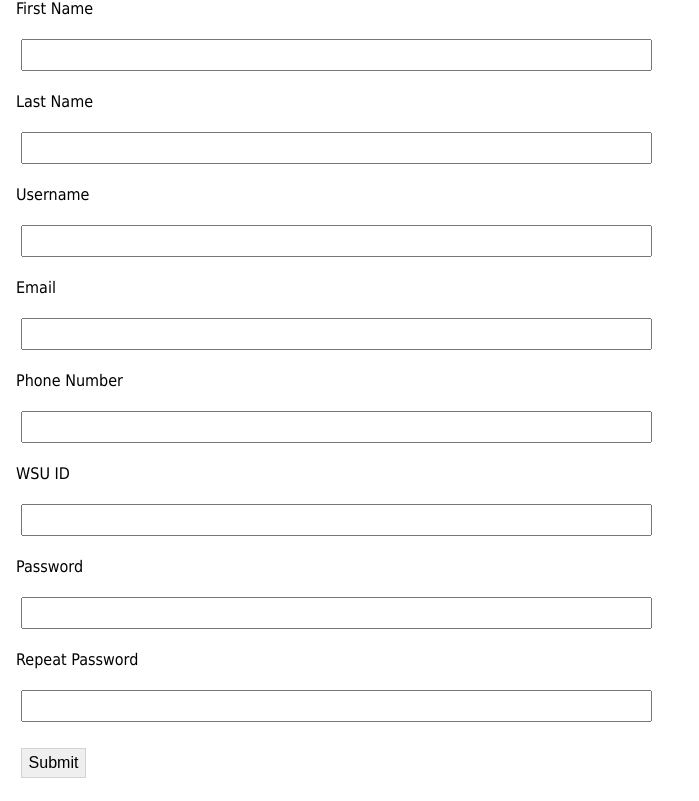
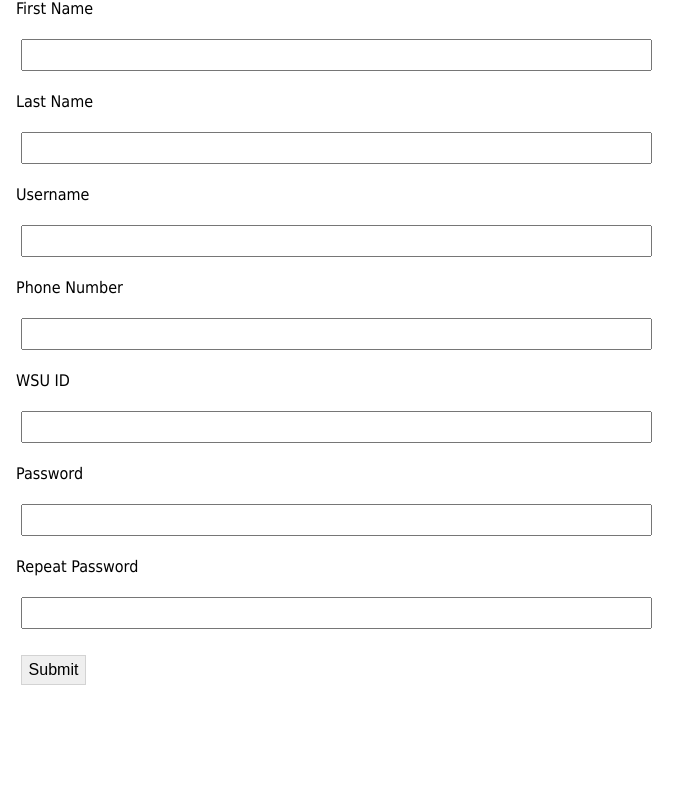
Before and after one commit to Nick-Kildall/WSU-Group-Website, a Flask app: page /faculty_registration in a window 1280 px wide. Shown: the part 116-917 px from the top of the page, without its empty margins (0-699 px from the left). After the commit the page ends 801 px from the top, so only its background shows below. Run offline with Flask 2, Linux system fonts and the light colour scheme; data comes from the database, SQL or seed files in the repository; some libraries are stand-ins or nearby versions.

Commit message:
fixed qualifications issue and took out the email variable for faculty

```diff
--- a/app/Controller/auth_forms.py
+++ b/app/Controller/auth_forms.py
@@ -15,17 +15,17 @@ class FacultyRegForm(FlaskForm):
     firstname = StringField('First Name', validators=[DataRequired()])
     lastname = StringField('Last Name', validators=[DataRequired()])
     username=StringField('Username', validators=[DataRequired()])
-    email = StringField('Email', validators=[DataRequired(), Email()])
+   # email = StringField('Email', validators=[DataRequired(), Email()])
     phone_num = StringField('Phone Number',  validators=[DataRequired()])
     wsu_id = StringField('WSU ID', validators=[DataRequired()])
     password = PasswordField('Password',validators=[DataRequired()])
     password2 = PasswordField('Repeat Password',validators=[DataRequired(),EqualTo('password')])
     submit = SubmitField('Submit')
 
-    def validate_email(self, email):
-        faculty=Faculty.query.filter_by(email=email.data).first()
-        if faculty is not None:
-            raise ValidationError('The email already exists! Please use a different email address.')
+    # def validate_email(self, email):
+    #     faculty=Faculty.query.filter_by(email=email.data).first()
+    #     if faculty is not None:
+    #         raise ValidationError('The email already exists! Please use a different email address.')
 
     def validate_username(self, username):
         faculty=Faculty.query.filter_by(username=username.data).first()
--- a/app/Controller/auth_routes.py
+++ b/app/Controller/auth_routes.py
@@ -17,7 +17,7 @@ def f_register():
     #     return redirect(url_for('routes.index'))
     rform=FacultyRegForm()
     if rform.validate_on_submit():
-        faculty=Faculty(username=rform.username.data, email=rform.email.data, firstname=rform.firstname.data,
+        faculty=Faculty(username=rform.username.data, firstname=rform.firstname.data,
                         lastname=rform.lastname.data,phone_num=rform.phone_num.data,wsu_id=rform.wsu_id.data)
         faculty.set_password(rform.password.data)
         db.session.add(faculty)
@@ -66,6 +66,7 @@ def login():
     return render_template('login.html', title = 'Sign In', form=lform)
 
 @bp_auth.route('/logout', methods = ['GET'])
+@login_required
 def logout():
     logout_user()
     return redirect(url_for('auth.login'))
--- a/app/Model/models.py
+++ b/app/Model/models.py
@@ -66,8 +66,8 @@ class Interest(db.Model):
 
 class User(UserMixin, db.Model):
     id=db.Column(db.Integer, primary_key=True)
-    username=db.Column(db.String(64),unique=True,index=True)
-    email = db.Column(db.String(120),unique=True,index=True)
+    username=db.Column(db.String(120),unique=True,index=True)
+    #email = db.Column(db.String(120),unique=True,index=True)
     password_hash=db.Column(db.String(128))
     firstname = db.Column(db.String(64))
     lastname = db.Column(db.String(64))
--- a/app/View/templates/_post.html
+++ b/app/View/templates/_post.html
@@ -43,7 +43,7 @@
         <tr>
             <td colspan="3"><div class="postmessage"> Qualifications:
             <br>
-            test
+            {{post.qualifications}}
 
             </div>
             </td>
--- a/app/View/templates/f_edit_profile.html
+++ b/app/View/templates/f_edit_profile.html
@@ -10,7 +10,7 @@
                 <p>{{form.phone_num(class= 'forminput')}}</p>
 
 
-                {% for error in form.password2.errors %}
+                {% for error in form.phone_num.errors %}
                 <span style="color: red;">[{{ error }}]</span>
                 {% endfor %}
 
--- a/app/View/templates/f_registration.html
+++ b/app/View/templates/f_registration.html
@@ -29,12 +29,7 @@
                 <span style="color:red;">[{{error}}]</span>
                 {% endfor %}
 
-                <p>{{form.email.label}}</p>
-                <p>{{form.email(class='forminput')}}</p>
 
-                {%for error in form.email.errors%}
-                <span style="color:red;">[{{error}}]</span>
-                {% endfor %}
 
                 <p>{{form.phone_num.label}}</p>
                 <p>{{form.phone_num(class='forminput')}}</p>
```
Also changed, not shown: app/Controller/routes.py (+9 -1 lines).
